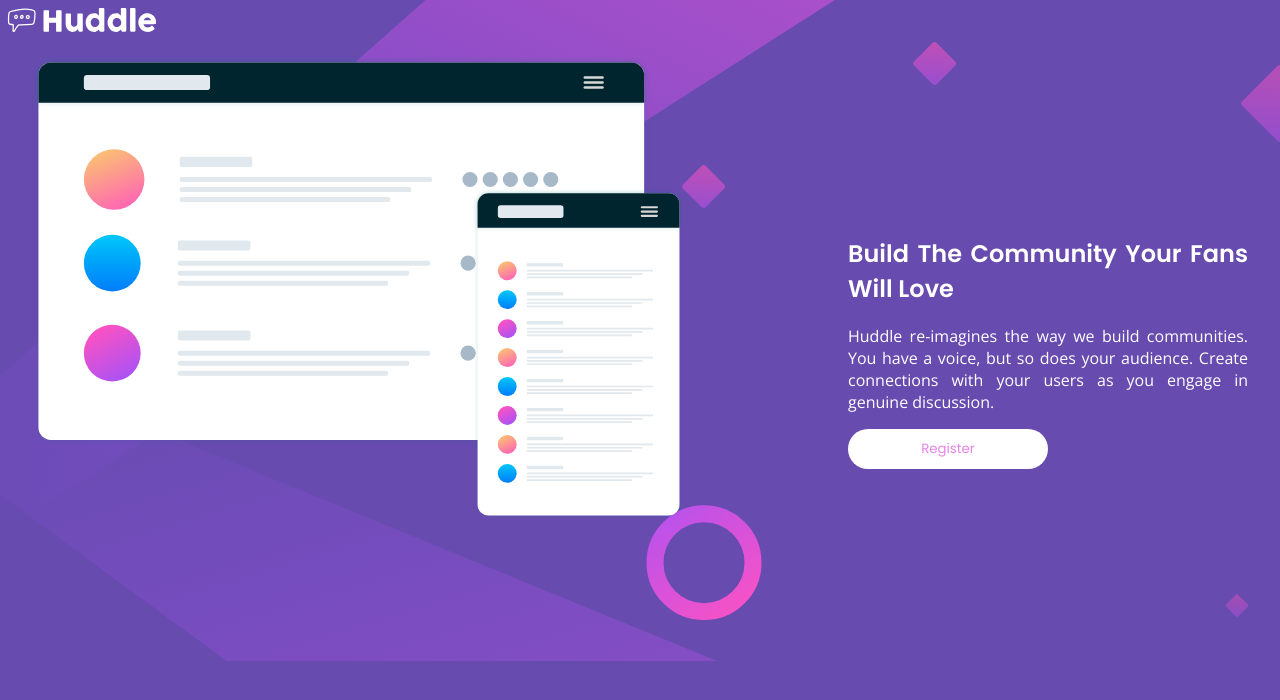
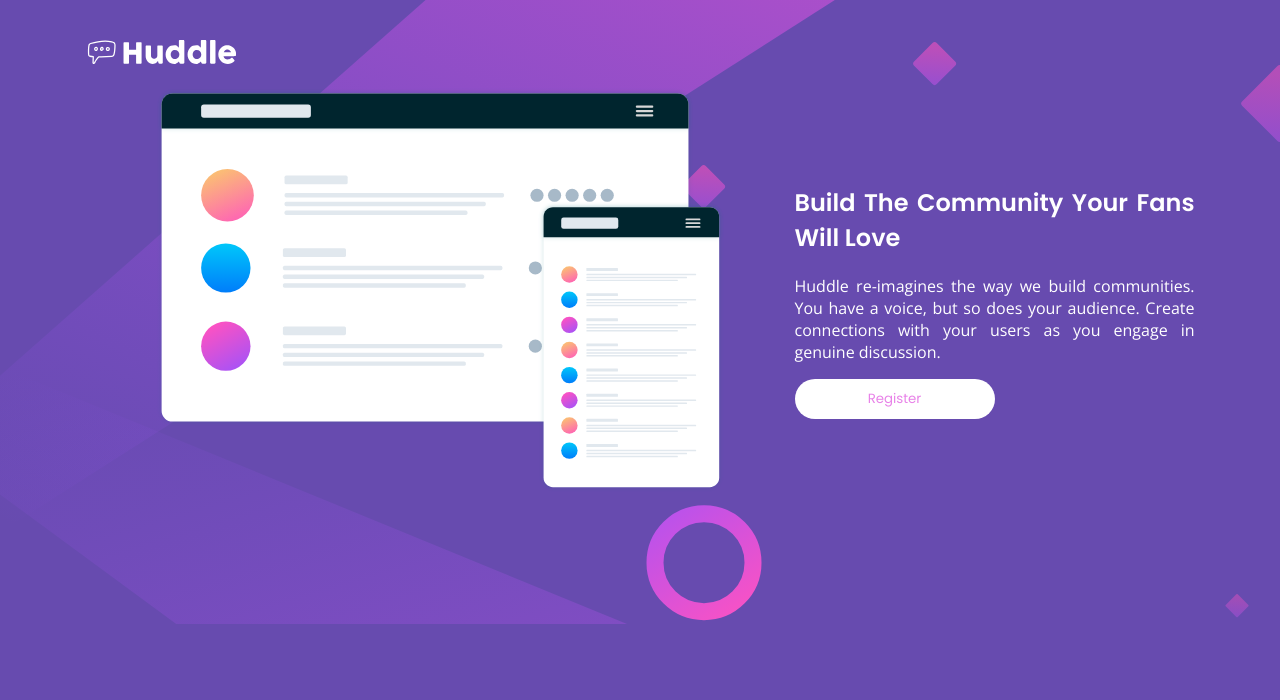
Before and after one commit to utha007/huddle-landing-page-with-single-introductory-section-master, a plain HTML site: page index.html in a window 1280 px wide. Drawn offline with nearby package versions, Linux system fonts and the light colour scheme.

Commit message:
Update styles.css

```diff
--- a/styles.css
+++ b/styles.css
@@ -63,6 +63,7 @@
     min-width: 20em;
     margin: auto;
 
+
 }
 
 .main-text {
@@ -72,37 +73,48 @@
     min-width: 20em;
 
 }
+a{
+    text-decoration: none;
+    color: white;
+    border: 3px solid white;
+    padding: auto;
+    width: 1.5em;
+    height: 1.5em;
+    border-radius: 50%;
+
+}
+.contact{
+    display: flex;
+    justify-content: flex-end;
+    gap: 1em;
+
+}
 
 @media (min-width: 400px) {
-    body {
+    body{
 
+        background-color: none;
+    }
+.main-content{
+    display: flex;
+    align-items: center;
+    justify-content: center;
+    padding-bottom: 6em;
 
-        text-align: justify;
-        /* padding: 2em; */
-    }
+}
+header img{
+    padding-top: 2em;
+    padding-left: 5em;
+}
+main{
+    background-image: url("././images/bg-desktop.svg");
+}
+.main-text{
+    text-align: justify;
+    width: 50%;
+    max-width: 25em;
+    margin: 0;
 
-    .main-content {
-        display: flex;
+}
 
-    }
-
-    main {
-        margin-top: 5em;
-        padding: 2em;
-        margin: auto;
-        background-image: url("././images/bg-desktop.svg");
-    }
-
-    .main-text {
-        width: 100%;
-        max-width: 25em;
-        /* margin-right: 4em; */
-        padding-bottom: 10em;
-        padding-top: 10em;
-    }
-
-    .main-image {
-        width: 100%;
-        max-width: 90em;
-    }
 }
```
